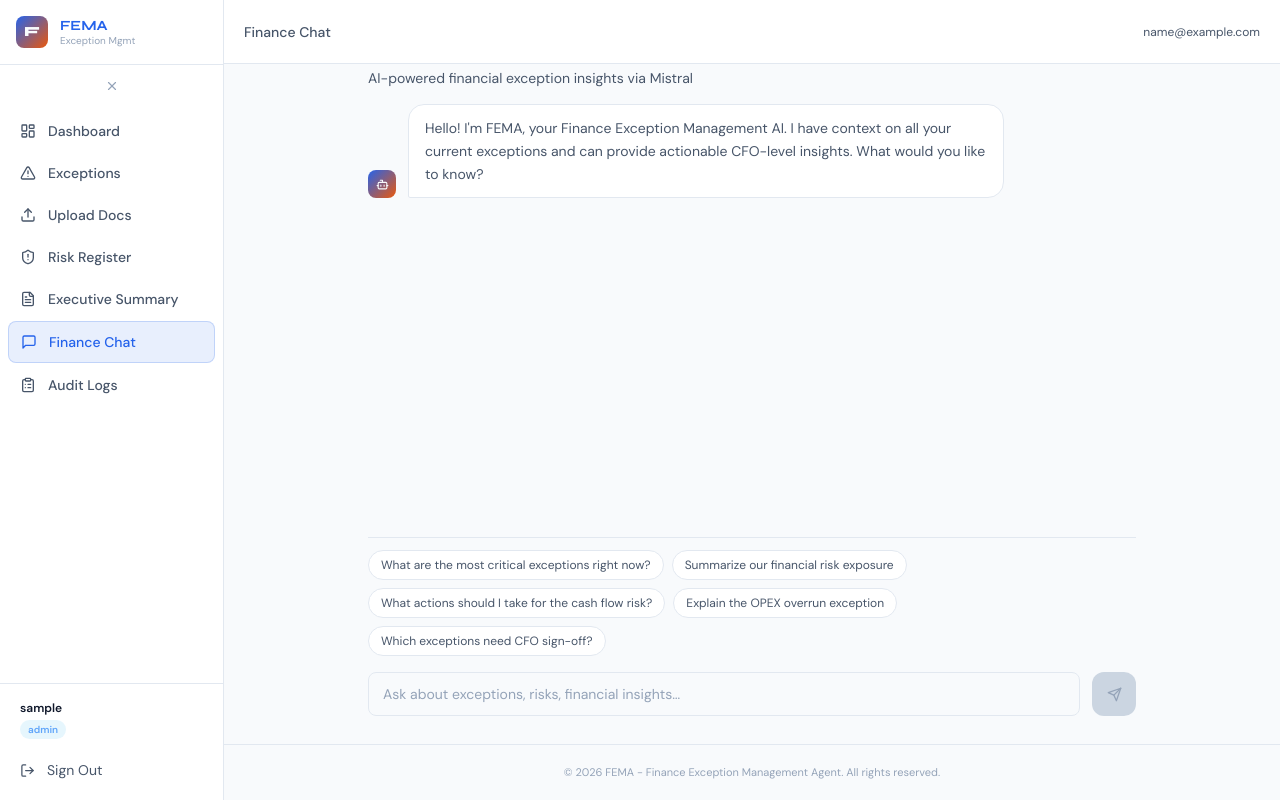
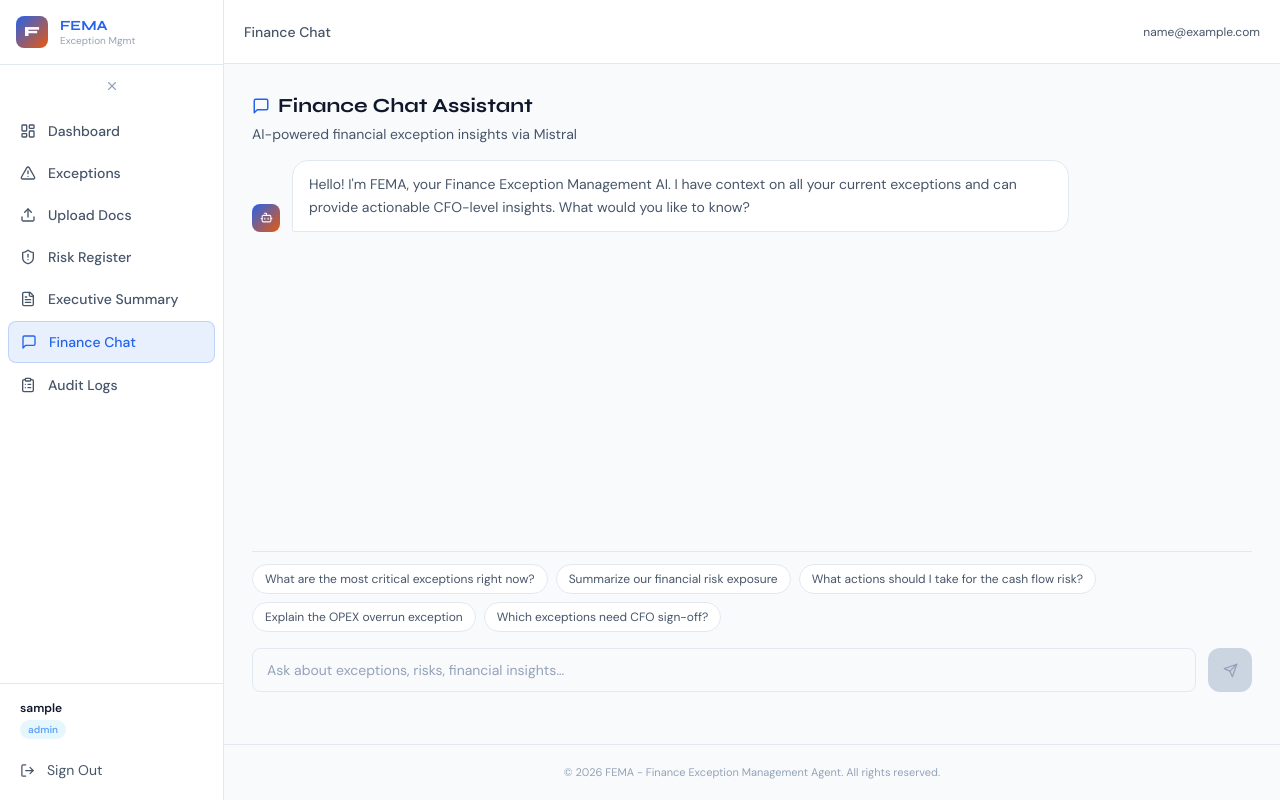
Before and after one commit to PSpabitra/Finance-Exception-Management-Agent-FEMA--agent-12, a React (Vite) app: page /chat in a window 1280 px wide. Built offline with nearby package versions, Linux system fonts and the light colour scheme; sample sign-in values are in the browser's storage.

Commit message:
design modified

```diff
--- a/src/pages/Chat.jsx
+++ b/src/pages/Chat.jsx
@@ -11,6 +11,34 @@ const SUGGESTIONS = [
   'Explain the OPEX overrun exception',
   'Which exceptions need CFO sign-off?',
 ]
+
+function FormattedMessage({ text, isUser }) {
+  if (!text) return null;
+  const parts = text.split(/(\*\*.*?\*\*)/g);
+  return (
+    <>
+      {parts.map((part, i) => {
+        if (part.startsWith('**') && part.endsWith('**')) {
+          return (
+            <strong key={i} className={isUser ? "font-semibold text-white" : "font-semibold text-ink"}>
+              {part.slice(2, -2)}
+            </strong>
+          );
+        }
+        return (
+          <span key={i}>
+            {part.split('\n').map((line, j, arr) => (
+              <span key={j}>
+                {line}
+                {j < arr.length - 1 && <div className="h-1.5" />}
+              </span>
+            ))}
+          </span>
+        );
+      })}
+    </>
+  );
+}
 
 export default function Chat() {
   const { user } = useAuth()
@@ -38,7 +66,7 @@ export default function Chat() {
   }
 
   return (
-    <div className="animate-in flex flex-col h-[calc(100vh-120px)] max-w-3xl mx-auto">
+    <div className="animate-in flex flex-col h-[calc(90vh-120px)] w-full">
       <div className="mb-4">
         <h1 className="text-xl font-display font-bold text-ink flex items-center gap-2">
           <MessageSquare size={18} className="text-brand" /> Finance Chat Assistant
@@ -65,7 +93,7 @@ export default function Chat() {
                 : 'bg-brand text-surface font-medium rounded-br-sm',
               m.error && 'border-danger/30 text-red-400'
             )}>
-              {m.text}
+              <FormattedMessage text={m.text} isUser={m.role === 'user'} />
               {m.intent && m.role === 'assistant' && (
                 <p className="text-[10px] text-ink-faint mt-2 font-mono">intent: {m.intent}</p>
               )}
--- a/src/pages/ExceptionDetail.jsx
+++ b/src/pages/ExceptionDetail.jsx
@@ -47,7 +47,7 @@ export default function ExceptionDetail() {
   const rca = exc.ai_analysis?.rca
 
   return (
-    <div className="animate-in max-w-4xl">
+    <div className="animate-in w-full">
       <button onClick={() => navigate('/exceptions')} className="flex items-center gap-1.5 text-ink-muted hover:text-ink text-sm mb-6 transition-colors">
         <ArrowLeft size={14} /> Back to Exceptions
       </button>
--- a/src/pages/ExecutiveSummary.jsx
+++ b/src/pages/ExecutiveSummary.jsx
@@ -28,7 +28,7 @@ export default function ExecutiveSummary() {
   const hs = HEALTH_STYLES[data?.overall_health] || HEALTH_STYLES.UNKNOWN
 
   return (
-    <div className="animate-in max-w-4xl">
+    <div className="animate-in w-full">
       <PageHeader title="Executive Summary" sub="AI-generated CFO-level financial exception report">
         <button onClick={generate} disabled={loading} className="btn-primary">
           <RefreshCw size={13} className={loading ? 'animate-spin' : ''} />
--- a/src/pages/Upload.jsx
+++ b/src/pages/Upload.jsx
@@ -49,7 +49,7 @@ export default function UploadPage() {
   }
 
   return (
-    <div className="animate-in max-w-2xl">
+    <div className="animate-in w-full">
       <PageHeader title="Upload Documents" sub="Upload XLSX, CSV, PDF, or DOCX files for AI analysis" />
 
       {/* Drop zone */}
```
